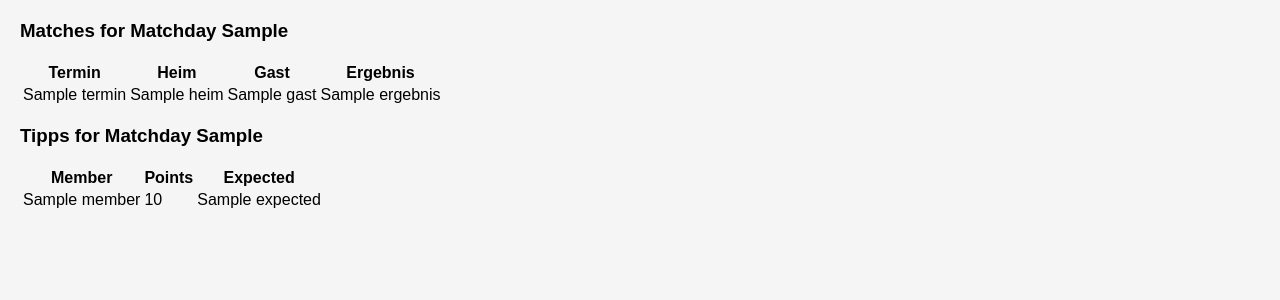
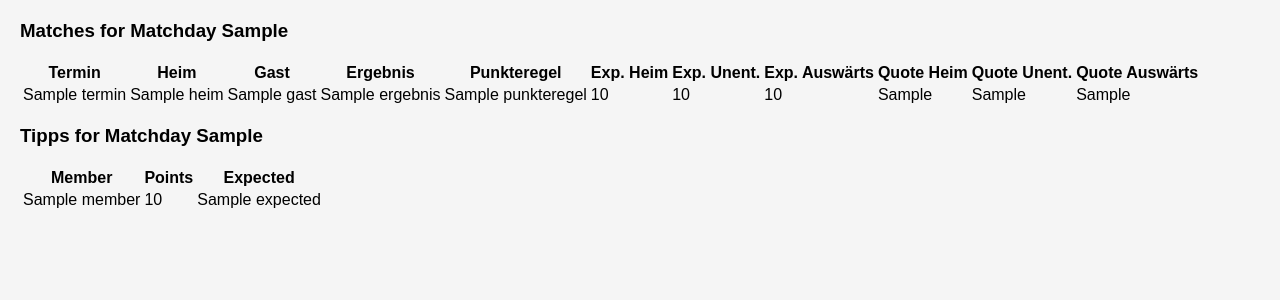
Before and after one commit to Takezo87/kicktipp-analyzer, a Flask app: template templates/matches.html in a window 1280 px wide. Shown: the part 168-468 px from the top of the page. Run offline with Flask 3, Linux system fonts and the light colour scheme; the template is opened without the code that fills it: most values are stand-ins (such as "Sample title", 1, 10 or a date in 2020).

Commit message:
last polish

```diff
--- a/app.py
+++ b/app.py
@@ -56,7 +56,11 @@ def get_tipps_from_db(db_path="kicktipp.db"):
 def show_matches(matchday=None):
     # Get matches from database
     df = get_matches_from_db()
+    # round float to 2 decimal places
+    df = df.round(2)
     df_tipps = get_tipps_from_db()
+    # round float to 2 decimal places
+    df_tipps = df_tipps.round(2)
 
     if df is None or df.empty:
         return render_template('matches.html',
--- a/templates/matches.html
+++ b/templates/matches.html
@@ -29,7 +29,13 @@
                 <th>Heim</th>
                 <th>Gast</th>
                 <th>Ergebnis</th>
-                <!-- Add other match columns as needed -->
+                <th>Punkteregel</th>
+                <th>Exp. Heim</th>
+                <th>Exp. Unent.</th>
+                <th>Exp. Auswärts</th>
+                <th>Quote Heim</th>
+                <th>Quote Unent.</th>
+                <th>Quote Auswärts</th>
             </tr>
         </thead>
         <tbody>
@@ -39,7 +45,13 @@
                 <td>{{ match.heim }}</td>
                 <td>{{ match.gast }}</td>
                 <td>{{ match.ergebnis }}</td>
-                <!-- Add other match data as needed -->
+                <td>{{ match.punkteregel }}</td>
+                <td>{{ match.exp_home_points }}</td>
+                <td>{{ match.exp_draw_points }}</td>
+                <td>{{ match.exp_away_points }}</td>
+                <td>{{ match.odds_home }}</td>
+                <td>{{ match.odds_draw }}</td>
+                <td>{{ match.odds_away }}</td>
             </tr>
             {% endfor %}
         </tbody>
```
Also changed, not shown: changelog.md.
